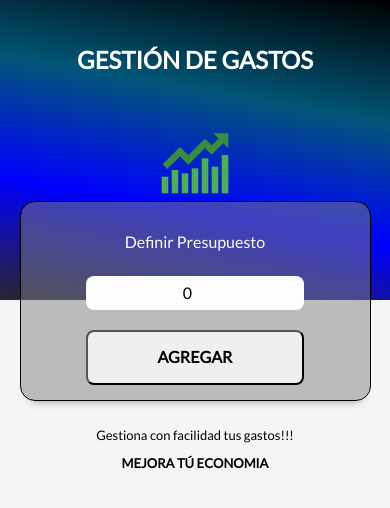
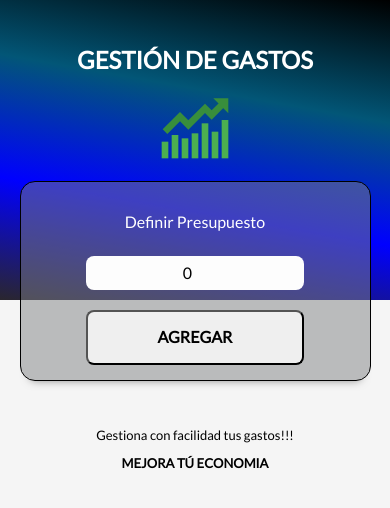
Before and after one commit to CarlosAlfredo4200/presupuestopersonal, a React (Vite) app: page / in a window 390 px wide. Shown: the top 508 px of the page. Built offline with nearby package versions, Linux system fonts and the light colour scheme; a web font is replaced by a local one.

Commit message:
mobile listo

```diff
--- a/src/components/ListadoGastos.jsx
+++ b/src/components/ListadoGastos.jsx
@@ -26,7 +26,7 @@ const ListadoGastos = () => {
 
           ) : (
             <>
-            <h2>{gastos.length ? 'Gastos' :' No hay gastos aún'}</h2>
+            <h2 className='no-gastos'>{gastos.length ? 'Gastos' :' Aún NO tienes gastos!!!'}</h2>
              {   gastos.map( gast => (
                   <Gasto key = {gast.id} gast={gast} />
                  ))
--- a/src/index.css
+++ b/src/index.css
@@ -53,8 +53,8 @@ header {
     font-size: 80px;
     text-align: center;
 
-    margin-top: 0%;
-    margin-bottom: 50px;
+    margin-top: -35px;
+    margin-bottom: 65px;
 }
 
 
@@ -302,7 +302,9 @@ main {
 }
 .filtros label {
     font-size: 1.3rem;
-    font-weight: 500;
+    font-weight: 700;
+
+    padding-top: 1rem;
 
 }
 .filtros select {
@@ -322,10 +324,12 @@ main {
 .listado-gastos h2 {
     color: var(--gris-oscuro);
     font-weight: 900;
+
 }
 .no-gastos {
     text-align: center;
-    font-size: 2.2rem;
+    font-size: 2rem;
+
 }
 
 .gasto {
```
